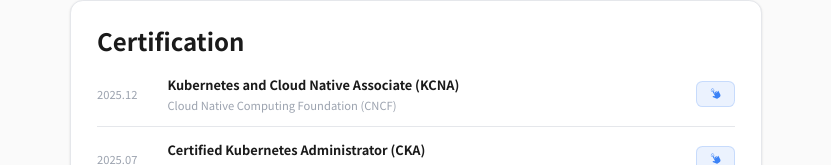
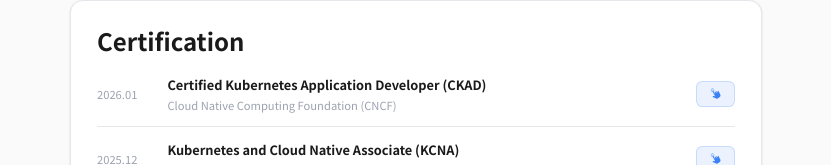
Before and after one commit to xxng1/xxng1-blog, a Next.js app: page /about in a window 1280 px wide. Shown: the part 778-943 px from the top of the page, without its empty margins (224-1055 px from the left). Built offline with nearby package versions, Linux system fonts and the light colour scheme.

Commit message:
add: ckad certificate

```diff
--- a/src/components/certification-section.tsx
+++ b/src/components/certification-section.tsx
@@ -15,6 +15,13 @@
 type CertificationWithImage = CertificationItem & { imageSrc: string };
 
 const certifications: CertificationItem[] = [
+  {
+    date: '2026.01',
+    title: 'Certified Kubernetes Application Developer (CKAD)',
+    issuer: 'Cloud Native Computing Foundation (CNCF)',
+    imageSrc: '/CKAD_IMAGE.png',
+    imageAlt: 'Certified Kubernetes Application Developer (CKAD) Certificate',
+  },
   {
     date: '2025.12',
     title: 'Kubernetes and Cloud Native Associate (KCNA)',
```
Also changed, not shown: public/CKAD_IMAGE.png (added).
